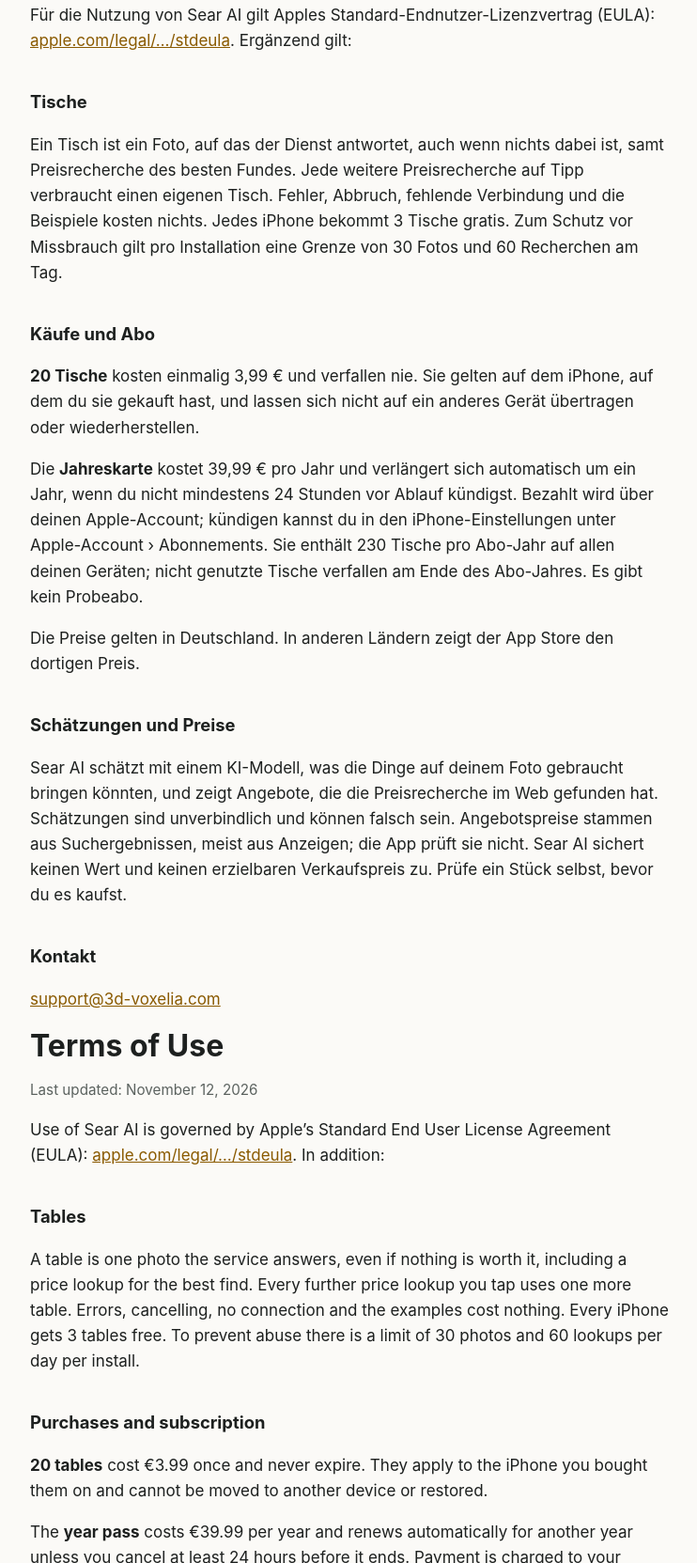
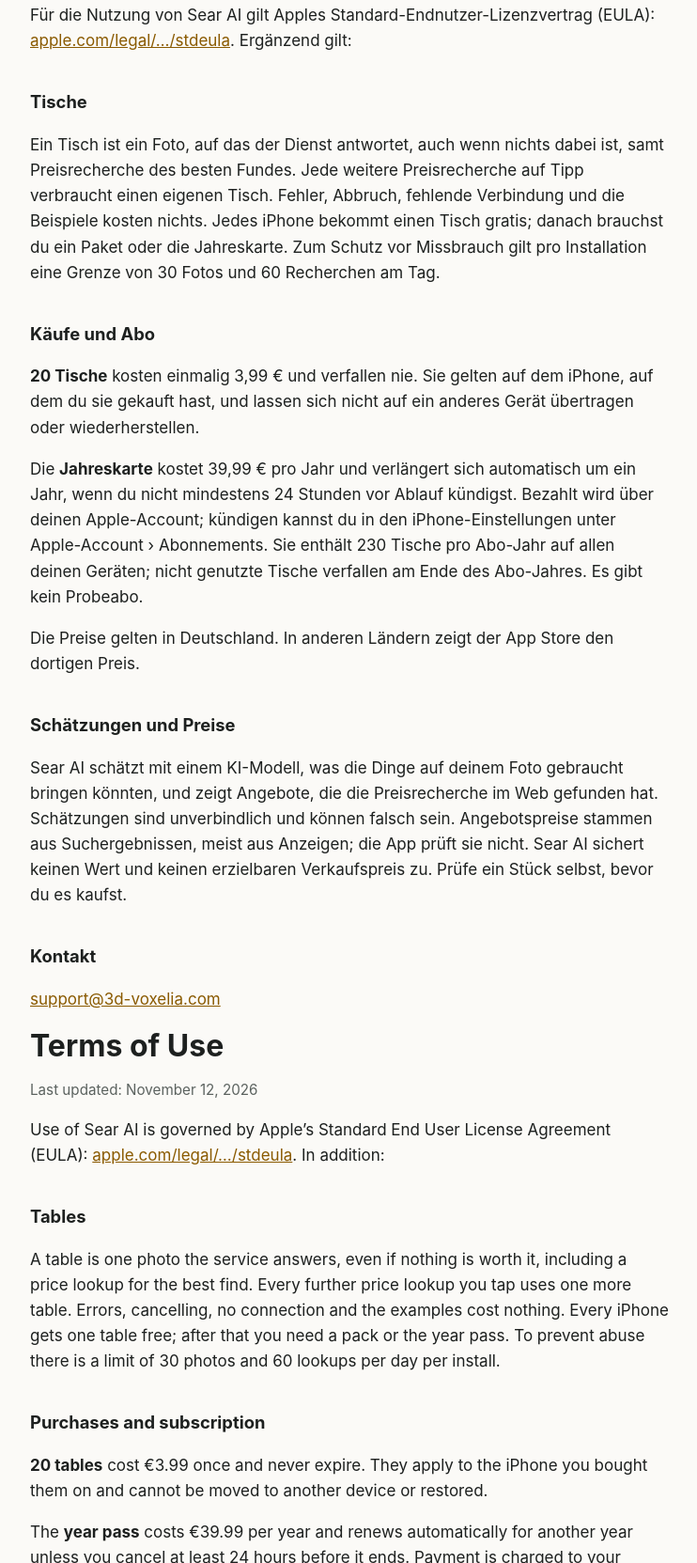
Before and after one commit to Dimar2811/Sear-AI-Legal, a plain HTML site: page terms.html in a window 1280 px wide. Shown: the part 243-1906 px from the top of the page at 94% size, without its empty margins (268-1010 px from the left). Drawn offline with Linux system fonts and the light colour scheme.

Commit message:
Legal-Seiten aktualisieren

```diff
--- a/terms.html
+++ b/terms.html
@@ -15,7 +15,7 @@
 <p>Für die Nutzung von Sear AI gilt Apples Standard-Endnutzer-Lizenzvertrag (EULA): <a href="https://www.apple.com/legal/internet-services/itunes/dev/stdeula/">apple.com/legal/…/stdeula</a>. Ergänzend gilt:</p>
 
 <h2>Tische</h2>
-<p>Ein Tisch ist ein Foto, auf das der Dienst antwortet, auch wenn nichts dabei ist, samt Preisrecherche des besten Fundes. Jede weitere Preisrecherche auf Tipp verbraucht einen eigenen Tisch. Fehler, Abbruch, fehlende Verbindung und die Beispiele kosten nichts. Jedes iPhone bekommt 3 Tische gratis. Zum Schutz vor Missbrauch gilt pro Installation eine Grenze von 30 Fotos und 60 Recherchen am Tag.</p>
+<p>Ein Tisch ist ein Foto, auf das der Dienst antwortet, auch wenn nichts dabei ist, samt Preisrecherche des besten Fundes. Jede weitere Preisrecherche auf Tipp verbraucht einen eigenen Tisch. Fehler, Abbruch, fehlende Verbindung und die Beispiele kosten nichts. Jedes iPhone bekommt einen Tisch gratis; danach brauchst du ein Paket oder die Jahreskarte. Zum Schutz vor Missbrauch gilt pro Installation eine Grenze von 30 Fotos und 60 Recherchen am Tag.</p>
 
 <h2>Käufe und Abo</h2>
 <p><strong>20 Tische</strong> kosten einmalig 3,99 € und verfallen nie. Sie gelten auf dem iPhone, auf dem du sie gekauft hast, und lassen sich nicht auf ein anderes Gerät übertragen oder wiederherstellen.</p>
@@ -35,7 +35,7 @@
 <p>Use of Sear AI is governed by Apple’s Standard End User License Agreement (EULA): <a href="https://www.apple.com/legal/internet-services/itunes/dev/stdeula/">apple.com/legal/…/stdeula</a>. In addition:</p>
 
 <h2>Tables</h2>
-<p>A table is one photo the service answers, even if nothing is worth it, including a price lookup for the best find. Every further price lookup you tap uses one more table. Errors, cancelling, no connection and the examples cost nothing. Every iPhone gets 3 tables free. To prevent abuse there is a limit of 30 photos and 60 lookups per day per install.</p>
+<p>A table is one photo the service answers, even if nothing is worth it, including a price lookup for the best find. Every further price lookup you tap uses one more table. Errors, cancelling, no connection and the examples cost nothing. Every iPhone gets one table free; after that you need a pack or the year pass. To prevent abuse there is a limit of 30 photos and 60 lookups per day per install.</p>
 
 <h2>Purchases and subscription</h2>
 <p><strong>20 tables</strong> cost €3.99 once and never expire. They apply to the iPhone you bought them on and cannot be moved to another device or restored.</p>
```
